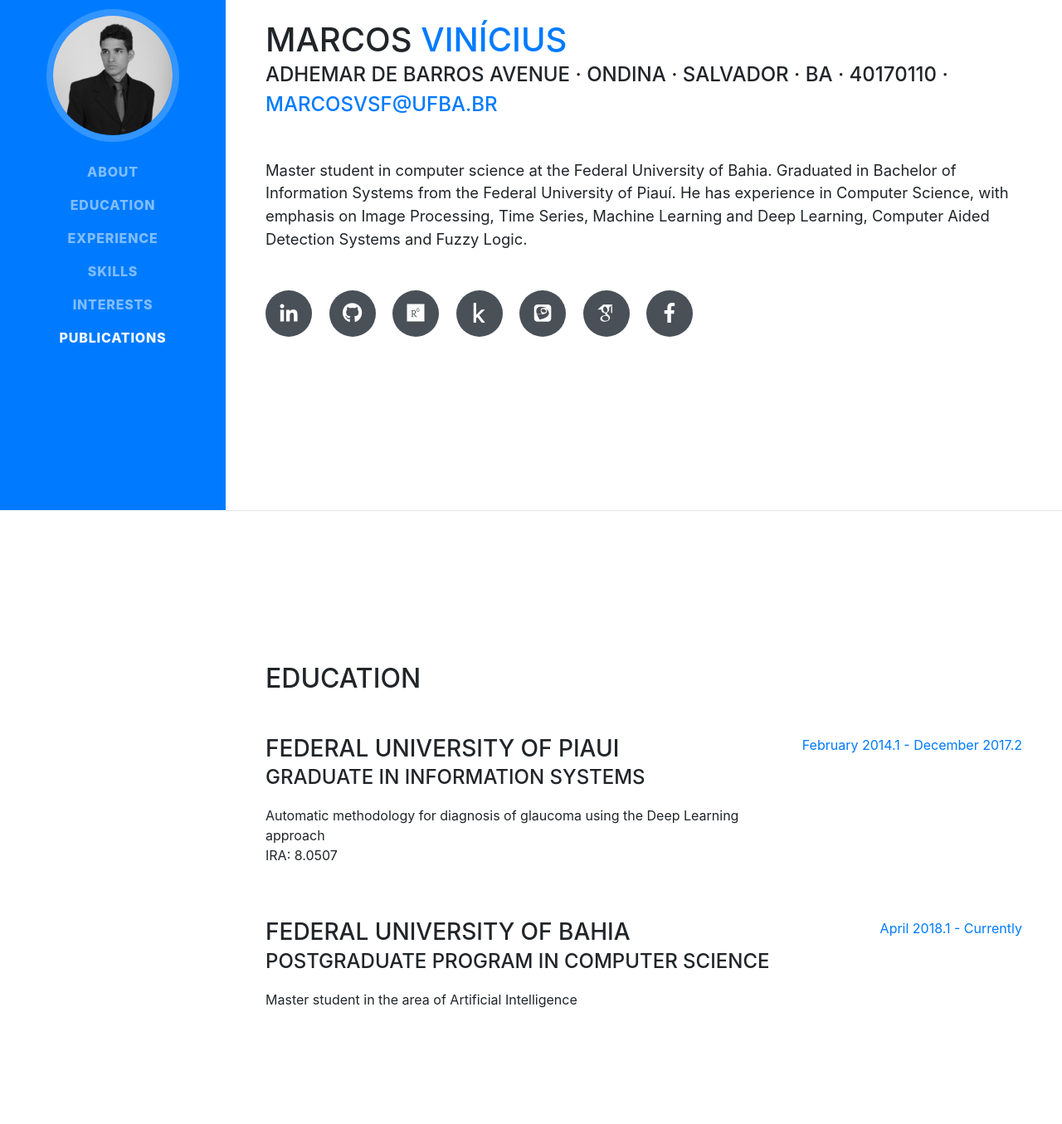
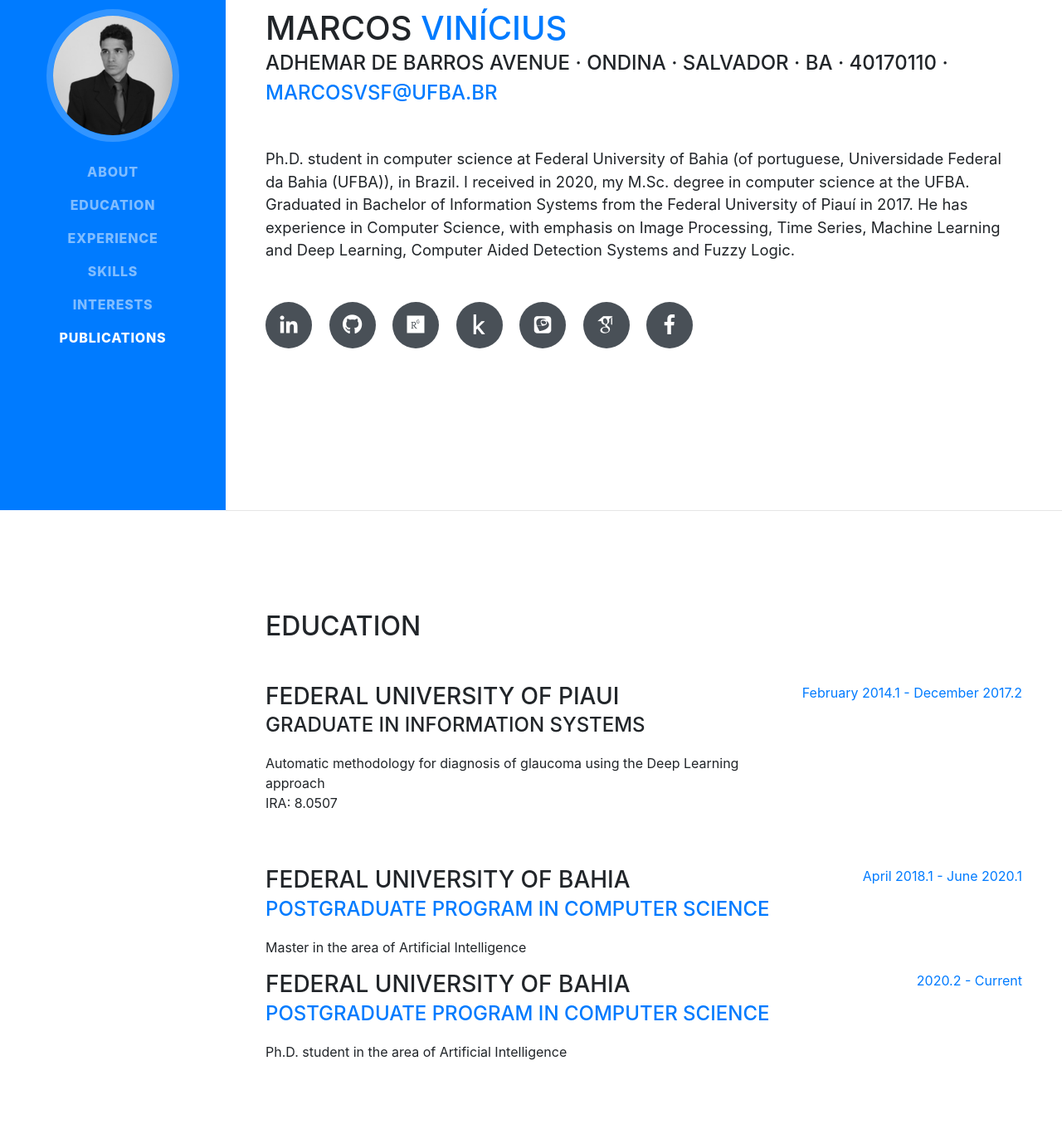
Before and after one commit to Marcos001/Marcos001.github.io, a website with bundled scripts: page index.html in a window 1280 px wide. Shown: the part 185-1540 px from the top of the page at 83% size. Built offline with nearby package versions, Linux system fonts and the light colour scheme; a web font is replaced by a local one.

Commit message:
update profile

```diff
--- a/index.html
+++ b/index.html
@@ -91,8 +91,9 @@
             <a href="mailto:marcosvsf@ufba.br">marcosvsf@ufba.br</a>
           </div>
           <p class="lead mb-5">
-            Master student in computer science at the Federal University of Bahia.
-            Graduated in Bachelor of Information Systems from the Federal University of Piauí.
+            Ph.D. student in computer science at Federal University of Bahia (of portuguese, Universidade Federal da Bahia (UFBA)), in Brazil.
+            I received in 2020, my M.Sc. degree in computer science at the UFBA.
+            Graduated in Bachelor of Information Systems from the Federal University of Piauí in 2017.
             He has experience in Computer Science, with emphasis on Image Processing, Time Series, Machine Learning and Deep Learning, Computer Aided Detection Systems and Fuzzy Logic.
           </p>
           <div class="social-icons">
@@ -152,14 +153,28 @@
           <div class="resume-item d-flex flex-column flex-md-row">
             <div class="resume-content mr-auto">
               <h3 class="mb-0">Federal university of Bahia</h3>
-              <div class="subheading mb-3">Postgraduate Program in Computer Science</div>
-              <p> Master student in the area of Artificial Intelligence</p>
+              <div class="subheading mb-3"><a href="http://wiki.dcc.ufba.br/PGComp/">Postgraduate Program in Computer Science</a></div>
+              <p> Master in the area of Artificial Intelligence</p>
               <!--p>GPA: 3.56</p-->
             </div>
             <div class="resume-date text-md-right">
-              <span class="text-primary"> April 2018.1 - Currently </span>
+              <span class="text-primary"> April 2018.1 - June 2020.1 </span>
             </div>
           </div>
+
+
+          <div class="resume-item d-flex flex-column flex-md-row">
+            <div class="resume-content mr-auto">
+              <h3 class="mb-0">Federal university of Bahia</h3>
+              <div class="subheading mb-3"><a href="http://wiki.dcc.ufba.br/PGComp/">Postgraduate Program in Computer Science</a></div>
+              <p> Ph.D. student in the area of Artificial Intelligence</p>
+              <!--p>GPA: 3.56</p-->
+            </div>
+            <div class="resume-date text-md-right">
+              <span class="text-primary"> 2020.2 - Current </span>
+            </div>
+          </div>
+
 
         </div>
       </section>
```
